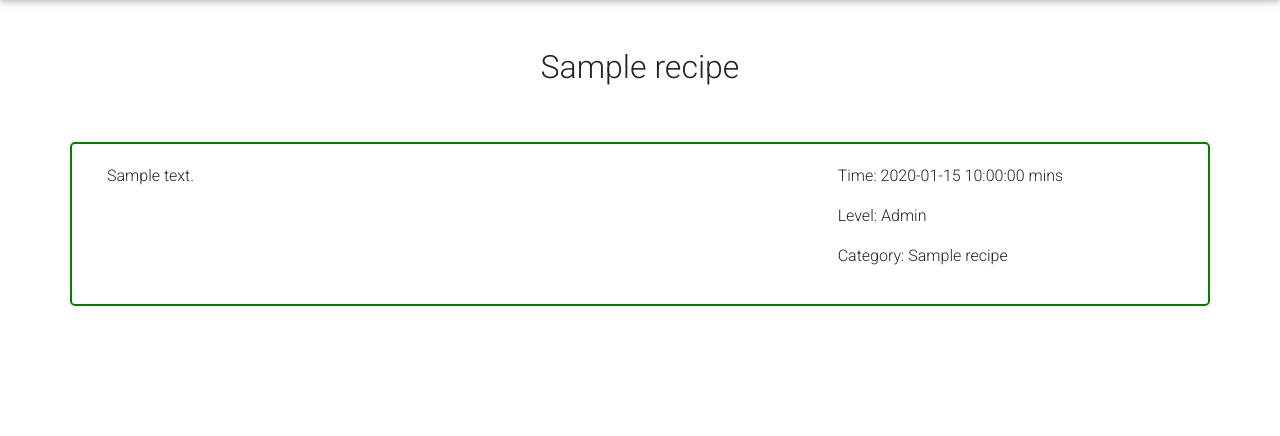
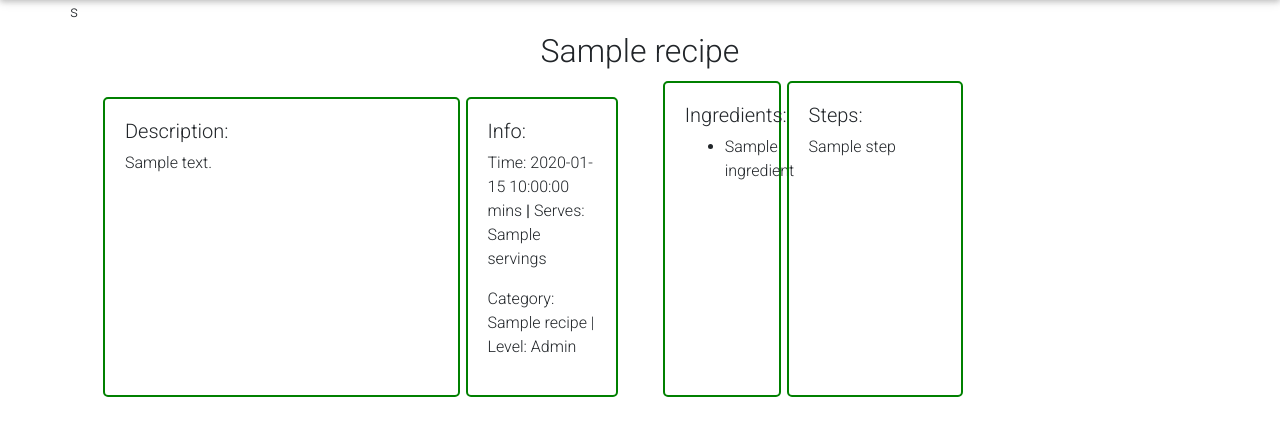
Before and after one commit to jonathanmeaney-lmk/Vegtabible_App, a Flask app: page /categories/1/1 in a window 1280 px wide. Shown: the part 56-492 px from the top of the page. Run offline with Flask 2, Linux system fonts and the light colour scheme; a database or web service that is not in the repository returns one stand-in record (values such as "Sample title"); some libraries are stand-ins or nearby versions.

Commit message:
basic recipe page structured

```diff
--- a/static/css/style.css
+++ b/static/css/style.css
@@ -45,8 +45,9 @@ a:hover {
     max-width: 60%
 }
 
-.description-panel {
+.recipe-panel {
     border: 2px solid green;
     border-radius: 5px;
-    padding: 20px
+    padding: 20px;
+    margin: 3px
 }
--- a/templates/recipe.html
+++ b/templates/recipe.html
@@ -2,19 +2,35 @@
 {% block content %}
 {% for key in recipe %}
 <div class="container">
-    <div class="row">
-        <div class="col-12 text-center mt-5">
+    <div class="row">s
+        <div class="col-12 text-center mt-2">
             <h2>{{ key.recipe_title }}</h2>
         </div>
-    </div>
-    <div class="row mt-5 description-panel">
-        <div class="col-12 col-md-8">
+    <div class="row mt-3 justify-content-center">
+        <div class="col-11 col-md-7 recipe-panel">
+            <h5>Description:</h5>
             <p>{{ key.description }}</p>
         </div>
-        <div class="col-12 col-md-4">
-            <p>Time: {{ key.total_time }} mins</p>
-            <p>Level: {{ key.difficulty_level|capitalize }}</p>
-            <p>Category: {{ key.category_name|capitalize }}</p>
+        <div class="col-12 col-md-3 recipe-panel">
+            <h5>Info:</h5>
+            <p>Time: {{ key.total_time }} mins <strong>|</strong> Serves: {{ key.servings }}</p>
+            <p>Category: {{ key.category_name|capitalize }} | Level: {{ key.difficulty_level|capitalize }}</p>
+        </div>
+    </div>
+    <div class="row justify-content-center">
+        <div class="col-12 col-md-4 recipe-panel">
+            <h5>Ingredients:</h5>
+            <ul>
+            {% for ingredient in ingredients %}
+                <li>{{ ingredient|capitalize }}</li>
+            {% endfor %}
+            </ul>
+        </div>
+        <div class="col-12 col-md-6 recipe-panel">
+            <h5>Steps:</h5>
+            {% for step in steps %}
+                {{ step }}
+            {% endfor %}
         </div>
     </div>
 {% endfor %}
```
